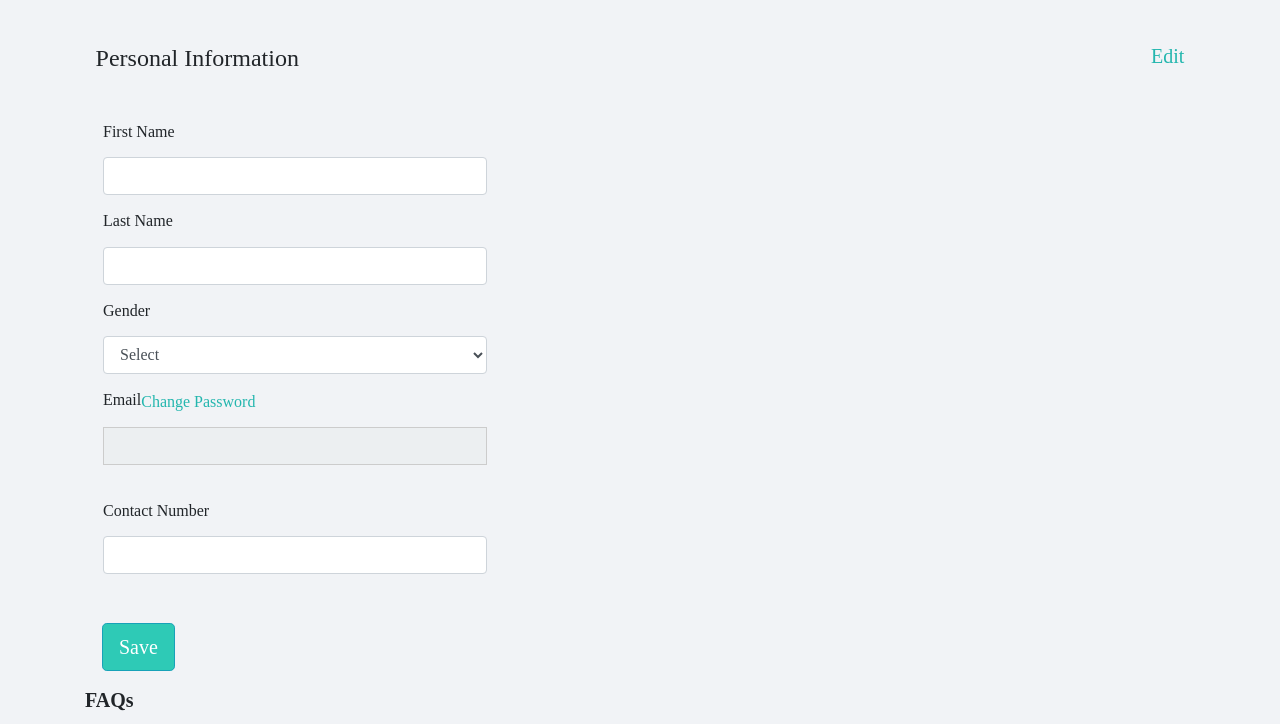
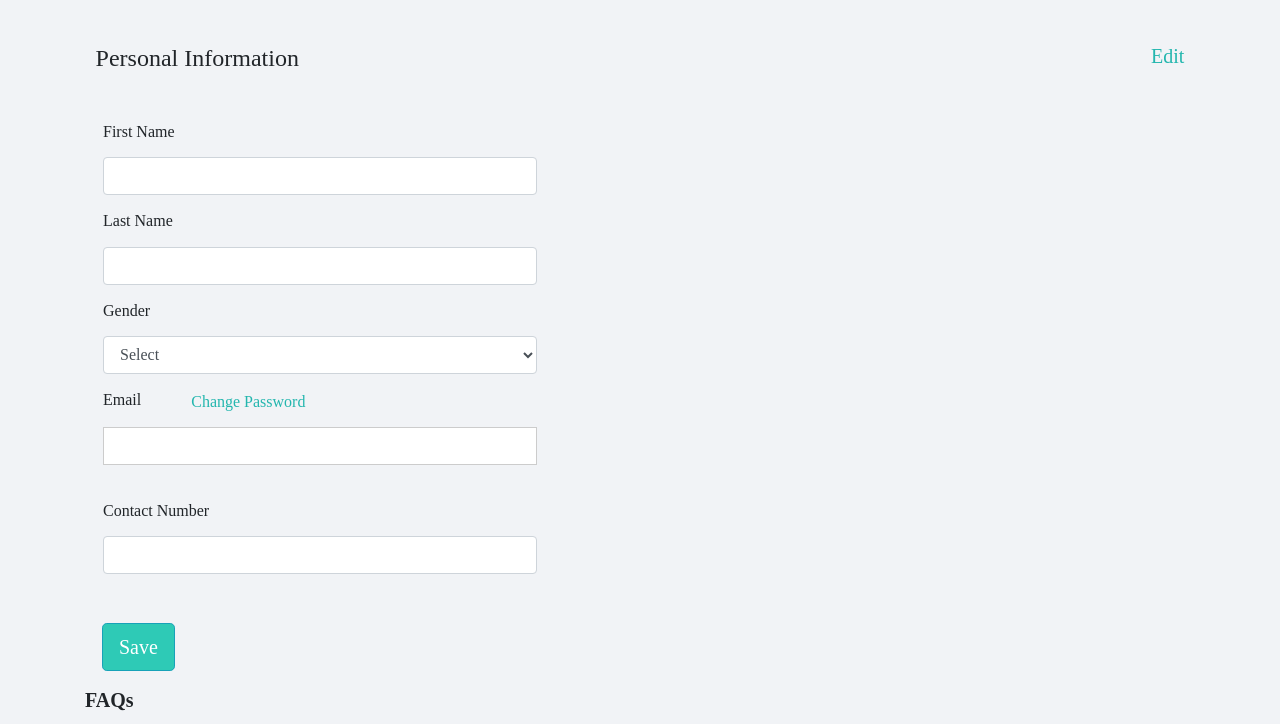
Before and after one commit to praths2020/Sheltown-1, a website: page myprofile.html in a window 1280 px wide. Shown: the part 73-797 px from the top of the page. Drawn offline with nearby package versions, Linux system fonts and the light colour scheme.

Commit message:
model card for change password

```diff
--- a/myprofile.html
+++ b/myprofile.html
@@ -84,11 +84,11 @@
               <h6>Email</h6>
             </label>
             <a
+              style="padding: 0 0 0 50px; color: #23b6ae"
               class="change"
               href="#changep"
               data-toggle="modal"
               data-target="#exampleModalCenter"
-              style="color: #23b6ae"
               >Change Password</a
             >
             <div
@@ -158,7 +158,12 @@
                 </div>
               </div>
             </div>
-            <input type="Email" class="form-control" name="" />
+            <input
+              type="Email"
+              style="background-color: white"
+              class="form-control"
+              name=""
+            />
           </div>
           <div class="row form-group" as>
             <label>
```
